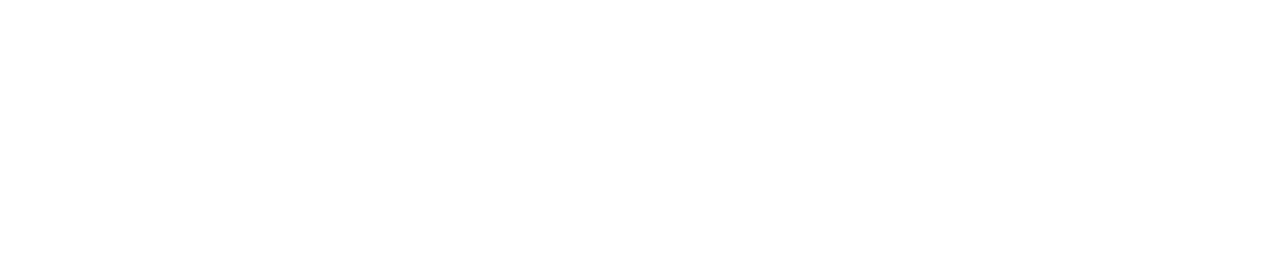
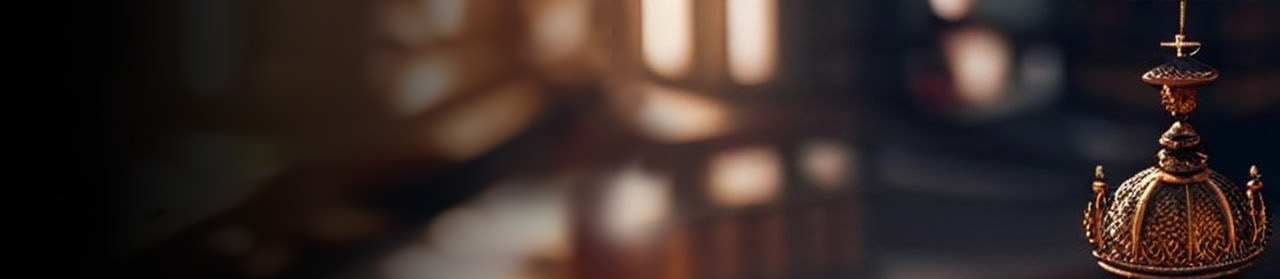
Before and after one commit to mel-muhina/Blizzard, a website: page client/index.html in a window 1280 px wide. Shown: the top 279 px of the page. Drawn offline with nearby package versions, Linux system fonts and the light colour scheme.

Commit message:
Add background img to home page.

```diff
--- a/client/assets/css/home.css
+++ b/client/assets/css/home.css
@@ -11,6 +11,7 @@ body {
     align-items: center;
     justify-content: center;
     background-size: cover;
+    background: url("../images/homebg.jpg")
 }
 
 .welcome-container{
```
Also changed, not shown: client/assets/images/homebg.jpg (added).
